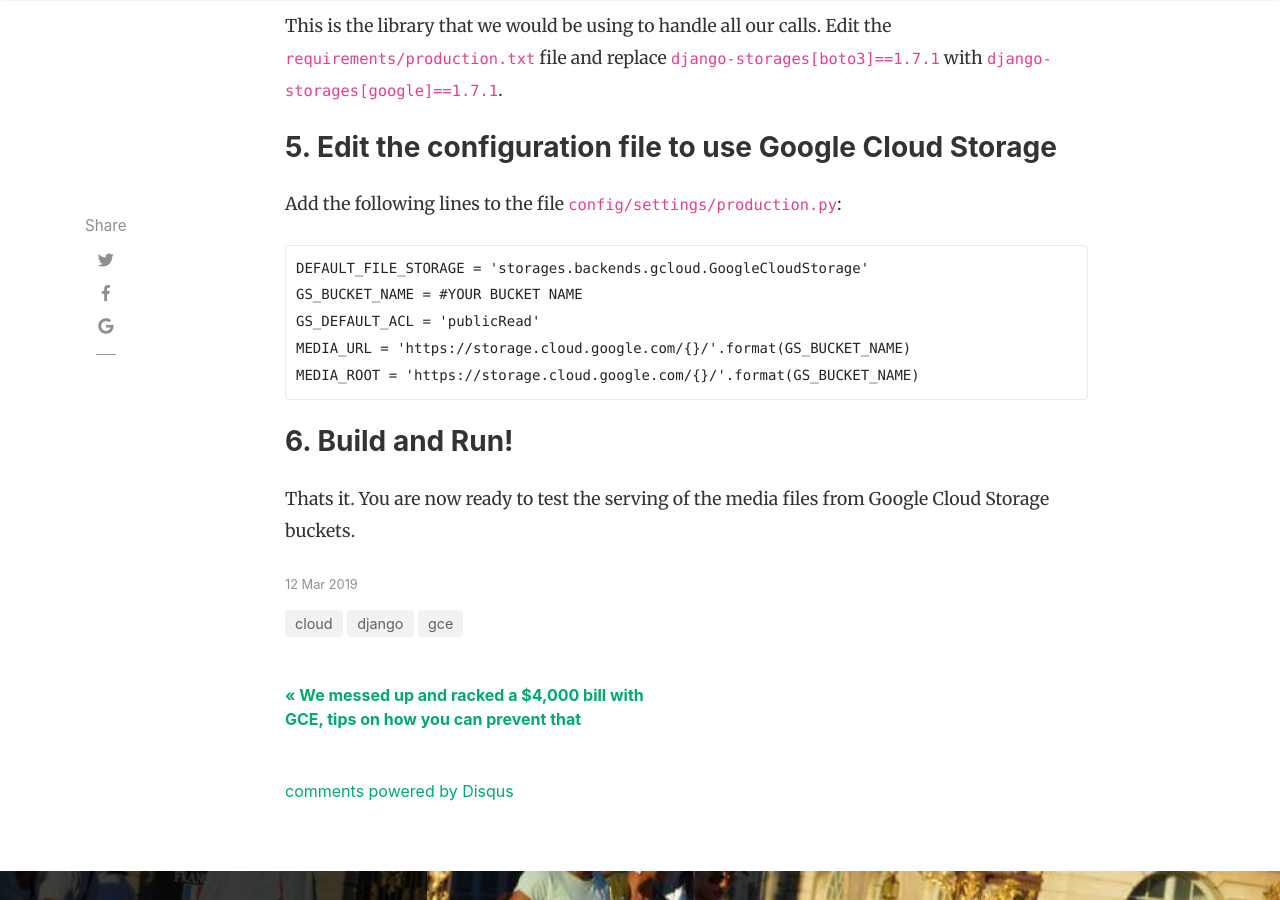
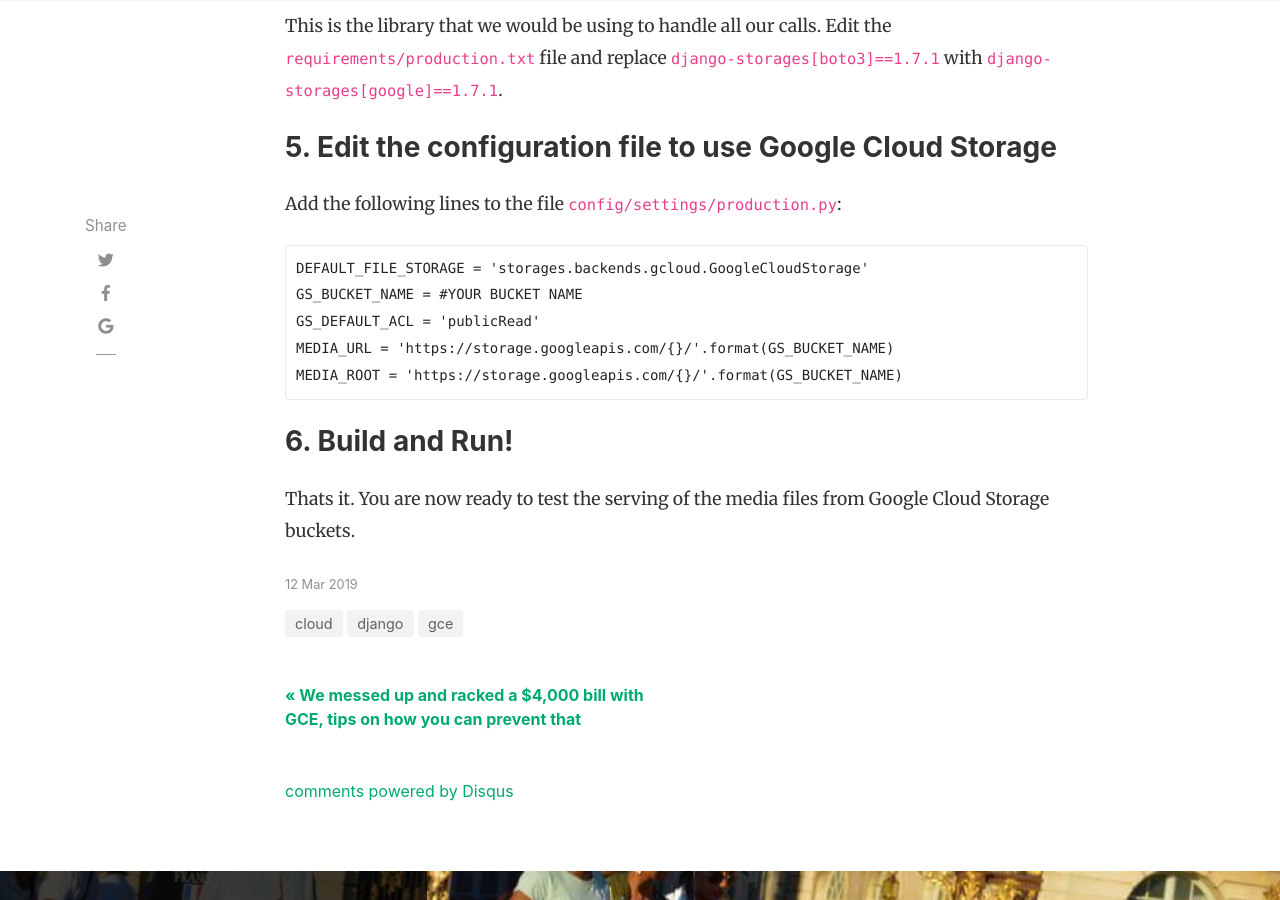
Before and after one commit to ahhda/ahhda.github.io, a Jekyll site: the page built from _posts/2019-03-12-using-django-cookiecutter-cloud-storage.md, in a window 1280 px wide and 900 px high, scrolled down 3249 px. Built offline with Jekyll 4.4.1, drawn with Linux system fonts in a browser that asks for light colours; nearby versions of some CDN libraries; comment, search, counter and statistics services are not loaded; some of the changed lines change nothing that is shown.

Commit message:
Changed cloud url

````diff
--- a/_posts/2019-03-12-using-django-cookiecutter-cloud-storage.md
+++ b/_posts/2019-03-12-using-django-cookiecutter-cloud-storage.md
@@ -49,8 +49,8 @@ Add the following lines to the file `config/settings/production.py`:
 DEFAULT_FILE_STORAGE = 'storages.backends.gcloud.GoogleCloudStorage'
 GS_BUCKET_NAME = #YOUR BUCKET NAME
 GS_DEFAULT_ACL = 'publicRead'
-MEDIA_URL = 'https://storage.cloud.google.com/{}/'.format(GS_BUCKET_NAME)
-MEDIA_ROOT = 'https://storage.cloud.google.com/{}/'.format(GS_BUCKET_NAME)
+MEDIA_URL = 'https://storage.googleapis.com/{}/'.format(GS_BUCKET_NAME)
+MEDIA_ROOT = 'https://storage.googleapis.com/{}/'.format(GS_BUCKET_NAME)
 ```
 
 ### 6. Build and Run!
````
